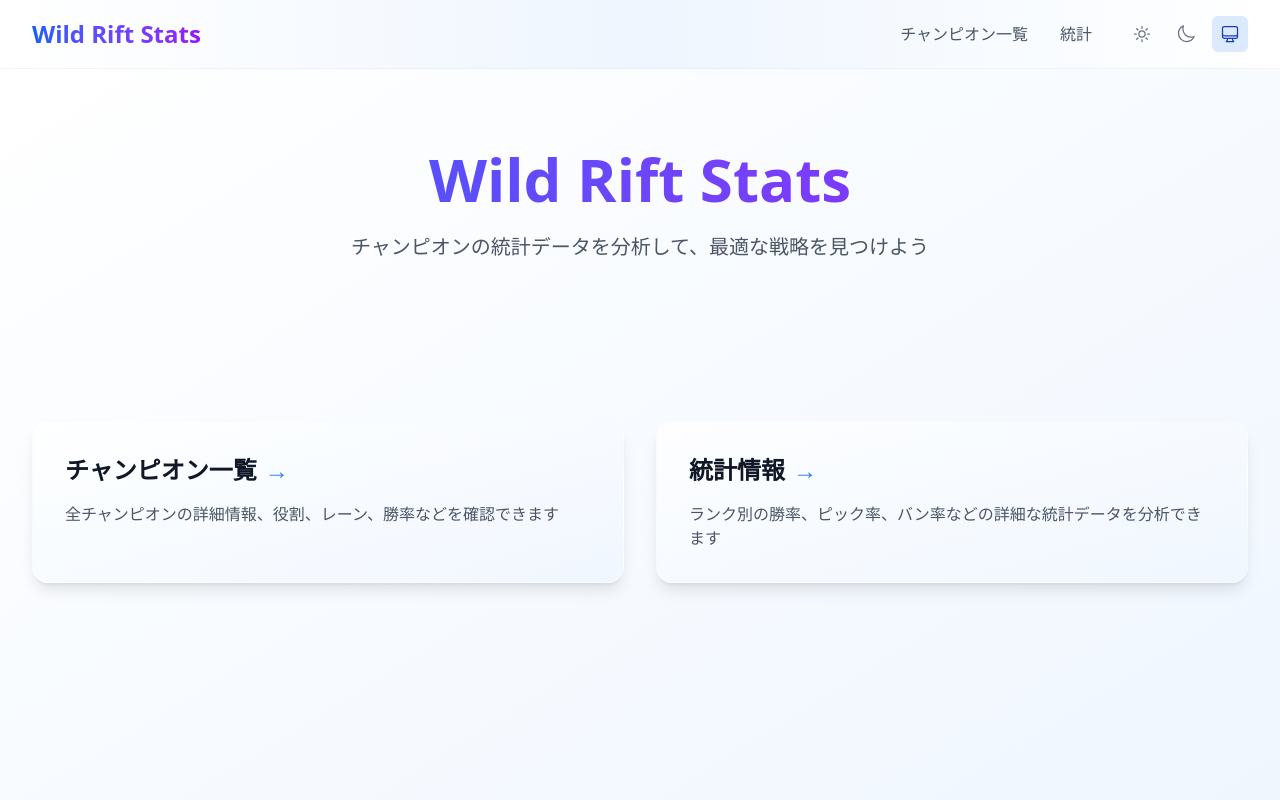
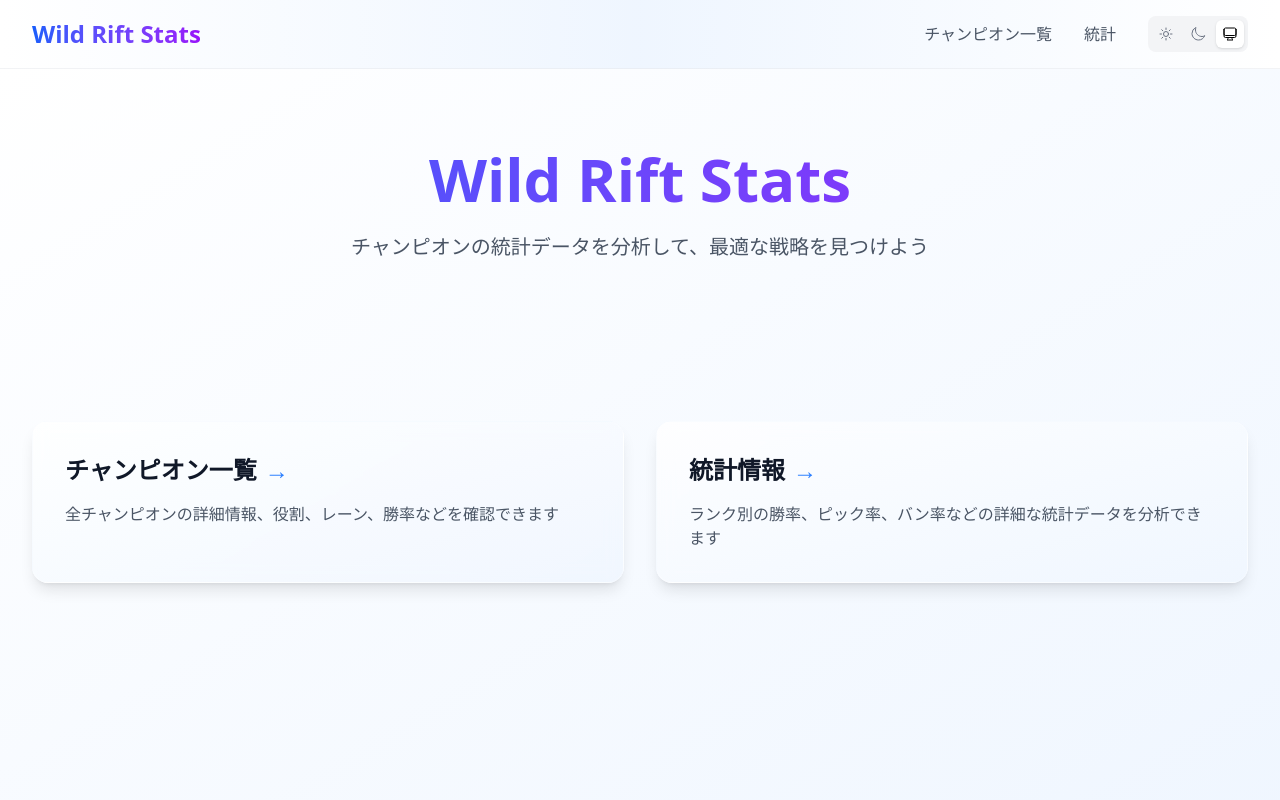
Before and after one commit to ry2x/WildRift-Stats-Web, a Next.js app: page / in a window 1280 px wide. Shown: the top 800 px of the page. Built offline with nearby package versions, Linux system fonts and the light colour scheme; no server answers.

Commit message:
fix: update ThemeToggle component styles

```diff
--- a/src/components/ui/ThemeToggle.tsx
+++ b/src/components/ui/ThemeToggle.tsx
@@ -19,14 +19,14 @@
   if (!mounted) {
     return null;
   }
-
   return (
-    <div className="flex items-center space-x-2">
+    <div className="flex items-center">
+      <div className="bg-gray-100 dark:bg-blue-950 rounded-lg p-1 flex space-x-1">
         <button
           onClick={() => setTheme('light')}
-        className={`p-2 rounded-md transition-colors ${
+          className={`p-1.5 rounded-md transition-colors ${
             theme === 'light'
-            ? 'bg-blue-100 text-blue-800 dark:bg-blue-800 dark:text-blue-100'
+              ? 'bg-white dark:bg-blue-900 shadow-sm'
               : 'text-gray-500 hover:text-blue-600 dark:text-gray-400 dark:hover:text-blue-300'
           }`}
           aria-label="ライトモード"
@@ -37,7 +37,7 @@
             viewBox="0 0 24 24"
             strokeWidth={1.5}
             stroke="currentColor"
-          className="w-5 h-5"
+            className="w-4 h-4"
           >
             <path
               strokeLinecap="round"
@@ -49,9 +49,9 @@
 
         <button
           onClick={() => setTheme('dark')}
-        className={`p-2 rounded-md transition-colors ${
+          className={`p-1.5 rounded-md transition-colors ${
             theme === 'dark'
-            ? 'bg-blue-100 text-blue-800 dark:bg-blue-800 dark:text-blue-100'
+              ? 'bg-white dark:bg-blue-900 shadow-sm'
               : 'text-gray-500 hover:text-blue-600 dark:text-gray-400 dark:hover:text-blue-300'
           }`}
           aria-label="ダークモード"
@@ -62,7 +62,7 @@
             viewBox="0 0 24 24"
             strokeWidth={1.5}
             stroke="currentColor"
-          className="w-5 h-5"
+            className="w-4 h-4"
           >
             <path
               strokeLinecap="round"
@@ -74,9 +74,9 @@
 
         <button
           onClick={() => setTheme('system')}
-        className={`p-2 rounded-md transition-colors ${
+          className={`p-1.5 rounded-md transition-colors ${
             theme === 'system'
-            ? 'bg-blue-100 text-blue-800 dark:bg-blue-800 dark:text-blue-100'
+              ? 'bg-white dark:bg-blue-900 shadow-sm'
               : 'text-gray-500 hover:text-blue-600 dark:text-gray-400 dark:hover:text-blue-300'
           }`}
           aria-label="システム設定に合わせる"
@@ -87,7 +87,7 @@
             viewBox="0 0 24 24"
             strokeWidth={1.5}
             stroke="currentColor"
-          className="w-5 h-5"
+            className="w-4 h-4"
           >
             <path
               strokeLinecap="round"
@@ -97,5 +97,6 @@
           </svg>
         </button>
       </div>
+    </div>
   );
 }
```
Lines whose indentation alone changed are shown as unchanged.
